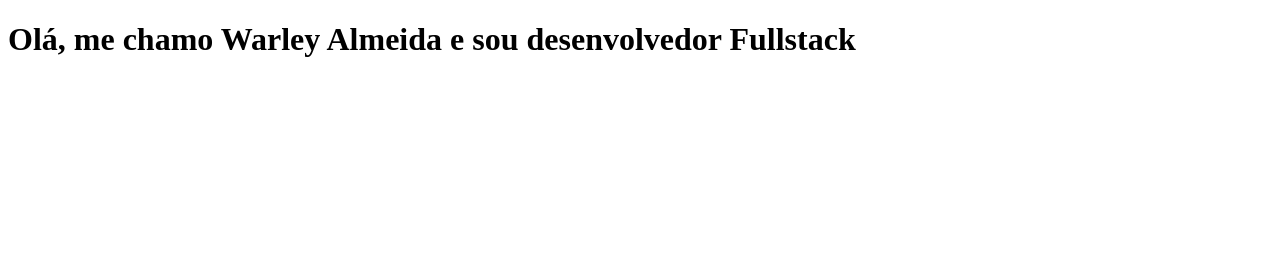
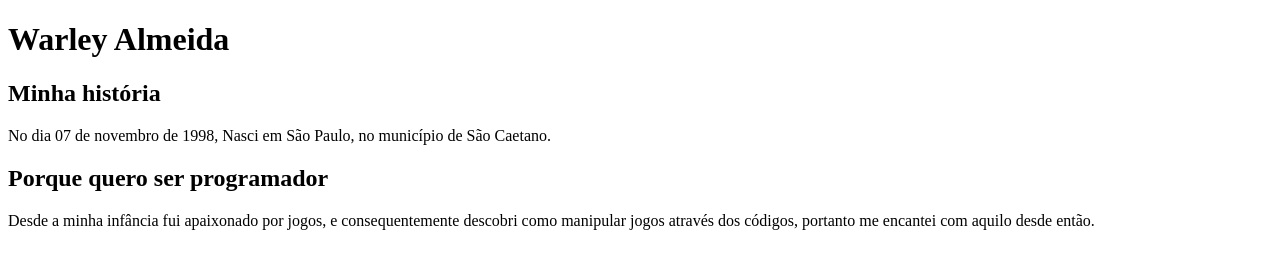
Before and after one commit to Warleey/FULLSTACK-2024-AULA-01, a plain HTML site: page index.html in a window 1280 px wide. Drawn offline with Linux system fonts and the light colour scheme.

Commit message:
Realização de atividade solicitada em sala.

```diff
--- a/index.html
+++ b/index.html
@@ -6,8 +6,16 @@
     <title>Warley Almeida - Fullstack</title>
 </head>
 <body>
+<!--Aula 02 realizada em 24 de agosto de 2024.-->
 
-    <h1>Olá, me chamo Warley Almeida e sou desenvolvedor Fullstack</h1>
+<!--Atividade-->
+<h1>Warley Almeida</h1>
+
+<h2>Minha história</h2>
+<p>No dia 07 de novembro de 1998, Nasci em São Paulo, no município de São Caetano.</p>
+
+<h2>Porque quero ser programador</h2>
+<p>Desde a minha infância fui apaixonado por jogos, e consequentemente descobri como manipular jogos através dos códigos, portanto me encantei com aquilo desde então.</p>
 
 </body>
 </html>
```
